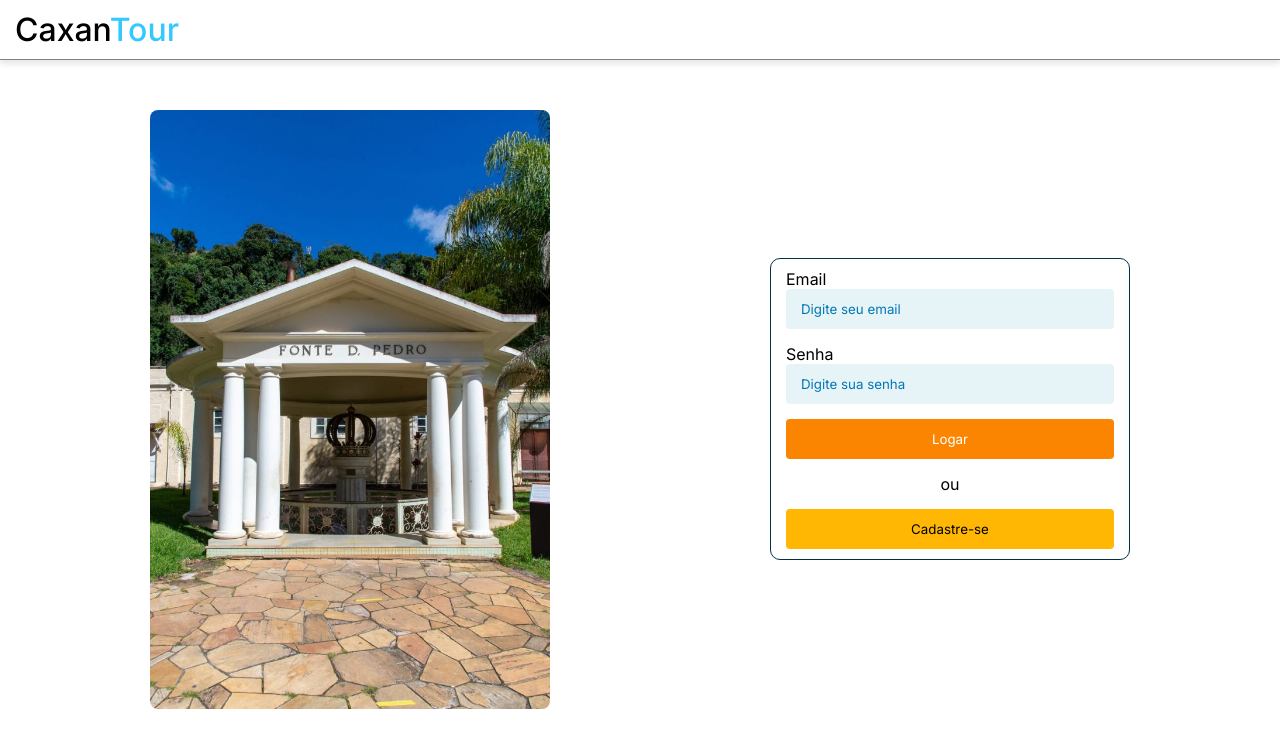
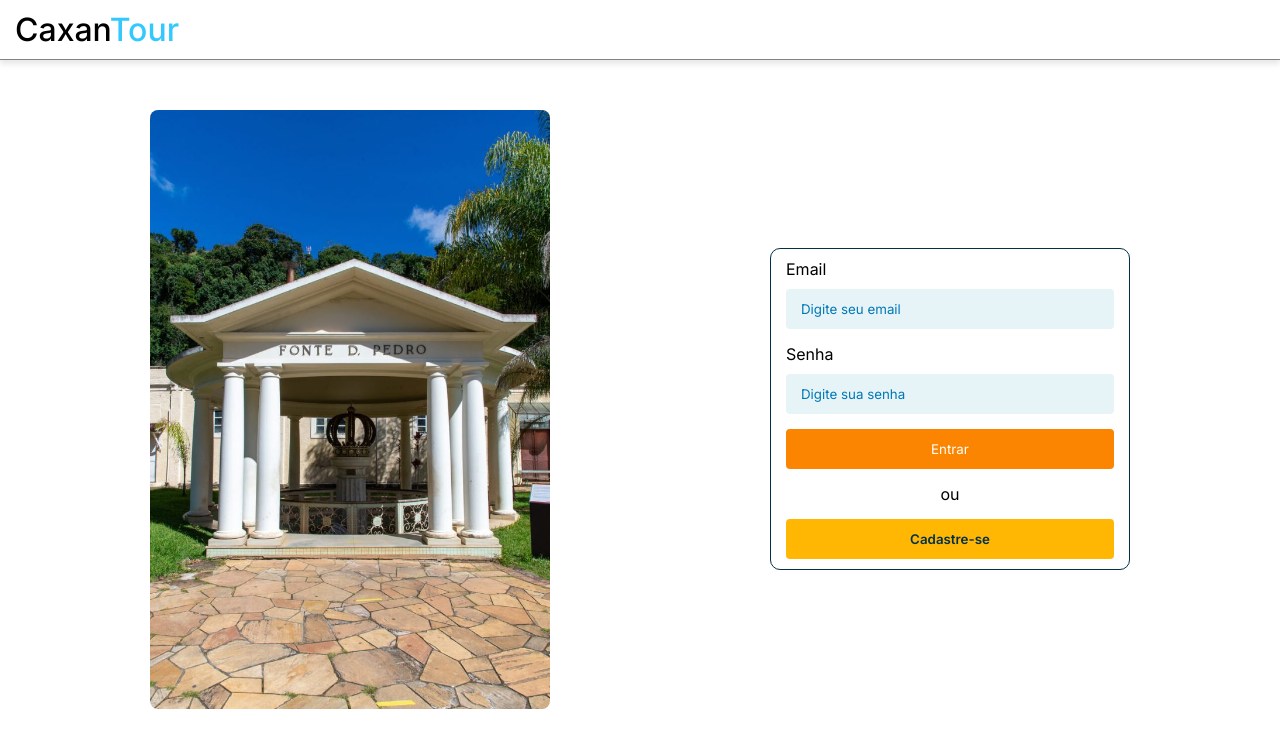
Before and after one commit to Filipe-Matheus-Rodrigues-de-Paiva/Caxamtour, a React (Vite) app: page / in a window 1280 px wide. Shown: the top 748 px of the page. Built offline with nearby package versions, Linux system fonts and the light colour scheme.

Commit message:
last fixes in register and login

```diff
--- a/src/Components/InputLogin/index.tsx
+++ b/src/Components/InputLogin/index.tsx
@@ -10,7 +10,6 @@ export const InputLogin = forwardRef(
     ({label, error, ...rest}: IInputLoginProps, ref: ForwardedRef<HTMLInputElement>) => (
         <div>
             {label ? <label>{label}</label> :null}
-            <br />
             <input ref={ref} {...rest}/>
             {error ? <p>{error.message}</p> : null}
         </div>
--- a/src/Components/LoginForm/index.tsx
+++ b/src/Components/LoginForm/index.tsx
@@ -12,7 +12,7 @@ export const LoginForm = () =>{
 
     const navigate = useNavigate()
 
-    const { userLogin } = useContext(LoginContext)
+    const { userLogin, isloading } = useContext(LoginContext)
     const{
         register,
         handleSubmit,
@@ -43,7 +43,7 @@ export const LoginForm = () =>{
                         {...register("password")}
                         error={errors.password}
                     />
-                <button type="submit">Logar</button>
+                <button type="submit" disabled={isloading}>{isloading ? "Carregando..." : "Entrar"}</button>
                 </StyledFormLogin>
 
         </>
--- a/src/Components/MenuNavigate/Menu.tsx
+++ b/src/Components/MenuNavigate/Menu.tsx
@@ -3,11 +3,10 @@ import { DashBoardContext } from "../../Contexts/DashboardContext"
 import { StyledMenuNavigation } from "./StyledMenu"
 
 export default function Menu () {
-    const { selectedFilter, setSelectedFilter } = useContext(DashBoardContext)
+    const { setSelectedFilter } = useContext(DashBoardContext)
 
     return (
         <StyledMenuNavigation>
-            <h1>{selectedFilter}</h1>
             <button onClick={() => setSelectedFilter("Feed")}>Feed</button>
             <button onClick={() => setSelectedFilter("Hotéis")}>Hotéis</button>
             <button onClick={() => setSelectedFilter("Restaurantes")}>Restaurantes</button>
--- a/src/Components/RegisterForm/index.tsx
+++ b/src/Components/RegisterForm/index.tsx
@@ -9,7 +9,7 @@ import { schemaRegisterValidation } from "../../Pages/Register/RegisterSchema";
 StyledRegister
 
 export const RegisterForm = () => {
-const {registerUserRequest}=useContext(RegisterContext)
+const {registerUserRequest,isloading}=useContext(RegisterContext)
 const {register,handleSubmit,formState:{errors}}=useForm<IRegisterUserData>({
     resolver:zodResolver(schemaRegisterValidation)
 })
@@ -33,7 +33,7 @@ return(
                 <InputRegister placeholder="Digite sua cidade" type="text" label={"Cidade"} register={register("city")} error={errors.city}/>
                 <InputRegister placeholder="Digite sua senha" type="password" label={"Senha"} register={register("password")} error={errors.password}/>
                 <InputRegister placeholder="Confirme sua senha" type="password" label={"Confirme sua Senha"}  register={register("confirm")} error={errors.confirm}/>
-                <button>Cadastrar-se</button>
+                <button disabled={isloading}>{isloading ? "Carregando..." : "Cadastrar-se"}</button>
             </form>
         </StyledRegister>
     </>
--- a/src/Contexts/LoginContext.tsx
+++ b/src/Contexts/LoginContext.tsx
@@ -4,6 +4,7 @@ import { createContext, useEffect, useState } from "react";
 import { api } from "../Services/api";
 import { ILoginFormData } from "../Components/LoginForm/loginFormSchema";
 import { useNavigate } from "react-router-dom";
+import { toast } from "react-toastify";
 
 interface IChildren {
     children: React.ReactNode;
@@ -22,9 +23,10 @@ interface IUserLoginResponse {
 }
 
 interface ILoginContext {
-    user: IUser | null;
+    user: IUser | null
     userLogin: (formData: ILoginFormData) => Promise<void>
     userLogout: () => void
+    isloading: boolean
 }
 
 export const LoginContext = createContext({} as ILoginContext)
@@ -32,11 +34,13 @@ export const LoginContext = createContext({} as ILoginContext)
 export const LoginProvider = ({children}: IChildren) => {
 
     const [user, setUser] = useState <IUser | null>(null)
+    const [isloading, setIsLoading] = useState(false)
     const navigate = useNavigate()
 
     useEffect(()=>{
         const token = localStorage.getItem("@TOKEN")
         const idUser = localStorage.getItem("@IDUSER")
+
 
         const autoLogin = async () =>{
             try {
@@ -62,19 +66,28 @@ export const LoginProvider = ({children}: IChildren) => {
 
     const userLogin = async(formData: ILoginFormData)=>{
         try {
+            setIsLoading(true)
             const { data } = await api.post<IUserLoginResponse>("/login", formData)
 
             const token = data.accessToken;
             const idUser = JSON.stringify(data.user.id)
 
             localStorage.setItem("@TOKEN", token)
-            localStorage.setItem("IDUSER", idUser)
+            localStorage.setItem("@IDUSER", idUser)
+
+            toast.success("Login realizado com sucesso", {
+                autoClose: 1500
+            })
 
             setUser(data.user)
             navigate("/dashboard")
 
         } catch (error) {
-            console.log(error)
+            toast.error("Credenciais inválidas", {
+                autoClose: 1500
+            })
+        } finally {
+            setIsLoading(false)
         }
     }
 
@@ -85,7 +98,7 @@ export const LoginProvider = ({children}: IChildren) => {
     }
 
     return(
-        <LoginContext.Provider value={{user, userLogin, userLogout}}>
+        <LoginContext.Provider value={{user, userLogin, userLogout, isloading}}>
             {children}
         </LoginContext.Provider>
     )
--- a/src/Contexts/RegisterContext.tsx
+++ b/src/Contexts/RegisterContext.tsx
@@ -1,17 +1,16 @@
 /* Contexto para funções e estados da página de cadastro */
-import {createContext} from "react"
+import {createContext, useState} from "react"
 import { api } from "../Services/api";
 import { useNavigate } from "react-router-dom";
 import { toast } from "react-toastify";
-
-
 
 interface IChildren {
     children: React.ReactNode;
 }
 
 interface IRegisterContext {
-registerUserRequest: (formData: IRegisterUserData) => Promise<void>
+    registerUserRequest: (formData: IRegisterUserData) => Promise<void>
+    isloading: boolean
 }
 
 export interface IRegisterUserData {
@@ -30,9 +29,11 @@ export const RegisterContext = createContext({} as IRegisterContext)
 
 export const RegisterProvider = ({ children }: IChildren ) => {
     const navigate=useNavigate()
+    const [isloading, setisLoading] = useState(false)
 
     const registerUserRequest=async(formData:IRegisterUserData)=>{
     try {
+        setisLoading(true)
         await api.post<IRegisterResponse>("/users", formData)
         toast.success("Cadastro realizado com sucesso!", {
             autoClose: 2000
@@ -46,12 +47,13 @@ export const RegisterProvider = ({ children }: IChildren ) => {
         toast.error("Erro no cadastro", {
             autoClose: 2000
         })
+    } finally {
+        setisLoading(false)
     }
-
     }
 
     return (
-        <RegisterContext.Provider value={{registerUserRequest}}>
+        <RegisterContext.Provider value={{registerUserRequest, isloading}}>
             { children }
         </RegisterContext.Provider>
     )
--- a/src/Pages/Dashboard.tsx
+++ b/src/Pages/Dashboard.tsx
@@ -5,14 +5,11 @@ import { DashBoardContext } from "../Contexts/DashboardContext";
 import { CardsList } from "../Components/CardsList/CardsList";
 
 export default function Dashboard () {
-    const { getData, eventsData, restaurantsData, hotelsData } = useContext(DashBoardContext)
+    const { getData } = useContext(DashBoardContext)
 
     useEffect(() => {
         const test = async () => {
             await getData()
-            console.log(eventsData)
-            console.log(hotelsData)
-            console.log(restaurantsData)
         }
         test()
     }, [])
--- a/src/Pages/Login/styledUser.ts
+++ b/src/Pages/Login/styledUser.ts
@@ -58,7 +58,8 @@ export const StyledLogin = styled.div`
         margin-top: 15px;
         height: 40px;
         background-color: #FFB703;
-        color: black;
+        color: #023047;
+        font-weight: 600;
         border: none;
         border-radius: 4px;
         width: 100%;
@@ -91,6 +92,7 @@ export const StyledLogin = styled.div`
       }
 
       input {
+        margin-top: 10px;
         color: black;
         height: 40px;
         width: 100%;
```
